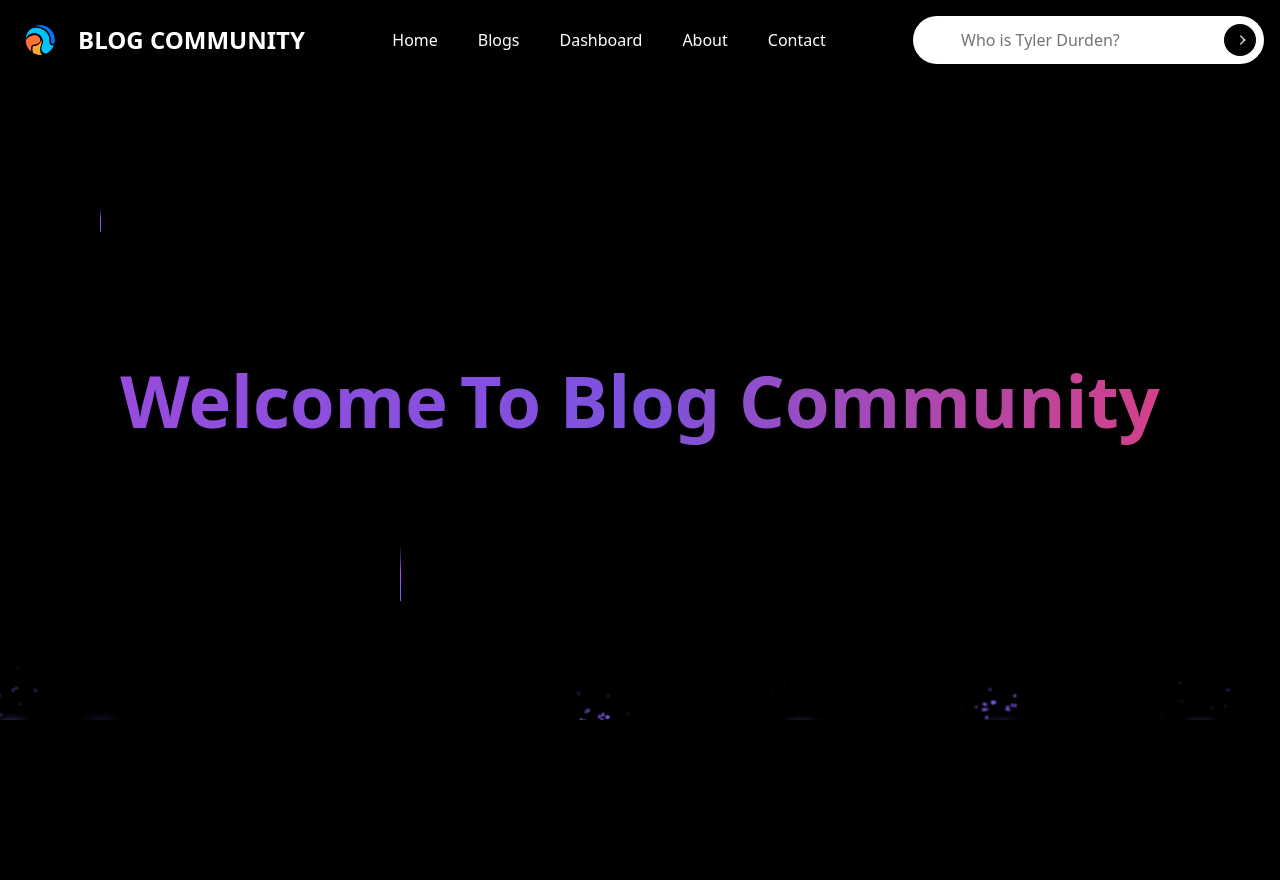
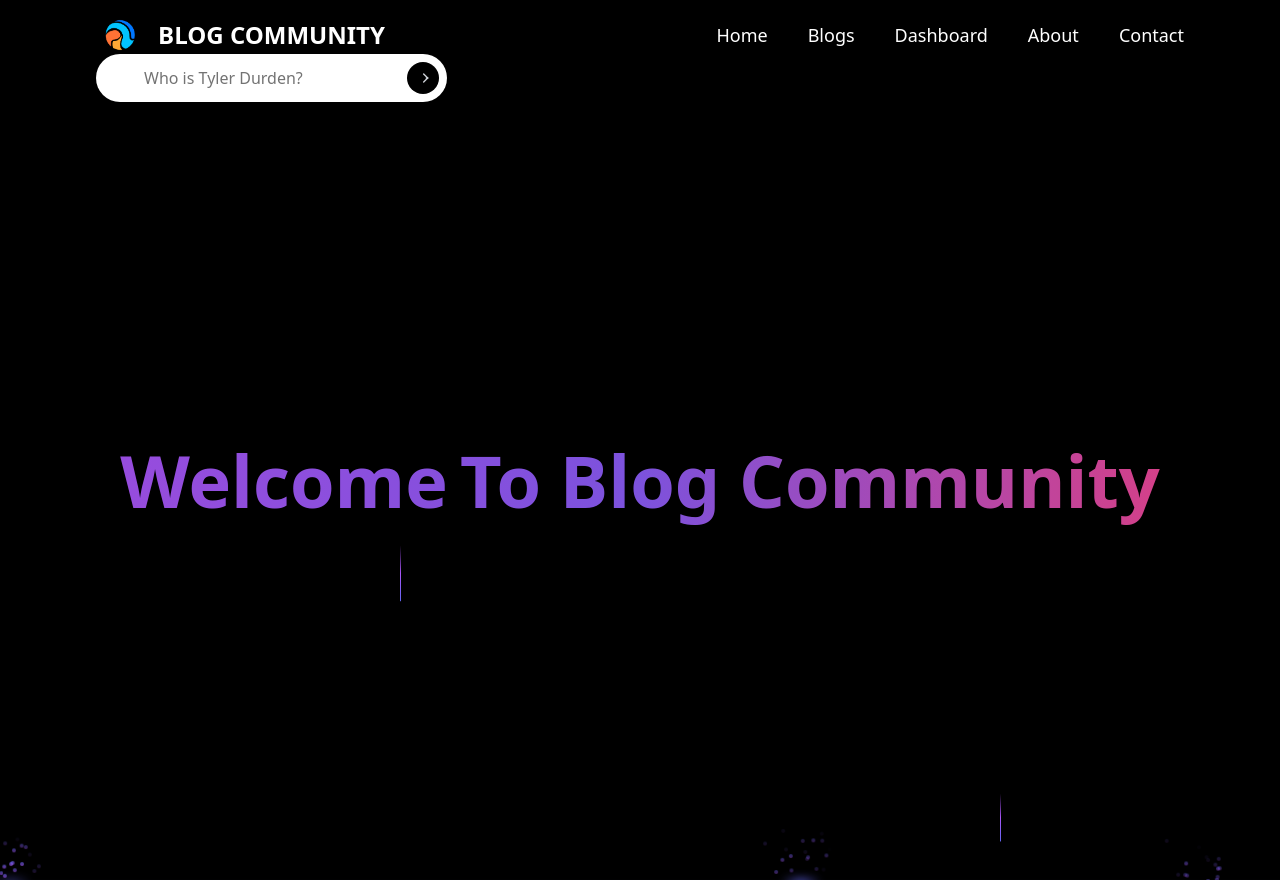
Before and after one commit to sourav0009/BlogApplaction, a Next.js app in the folder client/: page / in a window 1280 px wide. Before the commit the page ends 800 px from the top, so only its background shows below. Built offline with nearby package versions, Linux system fonts and the light colour scheme.

Commit message:
navbar handel

```diff
--- a/client/components/navbar.tsx
+++ b/client/components/navbar.tsx
@@ -63,9 +63,9 @@ const Navbar = () => {
 
     return (
         <>
-            <nav className="z-50 border-gray-200 bg-inherit fixed top-0 w-full">
-                <div className="max-w-screen-xl flex flex-wrap items-center justify-between mx-auto p-4">
-                    <a href="#" className="flex items-center space-x-3 rtl:space-x-reverse">
+            <nav className="z-50 md:px-20 border-gray-200 bg-inherit fixed top-0 w-full ">
+                <div className="max-w-screen  flex flex-wrap items-center justify-between mx-auto p-4">
+                    <a href="#" className="flex items-center space-x-3 rtl:space-x-reverse ">
                         <Image className="rounded-full" height={50} width={50} src={logo} alt="logo" />
                         <span className="self-center text-2xl font-semibold whitespace-nowrap text-white">
                             BLOG COMMUNITY
@@ -160,7 +160,7 @@ const Navbar = () => {
                     </div>
 
                     <div className="items-center justify-between hidden w-full md:flex md:w-auto md:order-1" id="navbar-search">
-                        <ul className="text-white flex flex-row space-x-10">
+                        <ul className="text-white flex flex-row space-x-10 text-lg">
                             <Link href={"/"} onClick={handleMenuLinkClick}>
                                 <li className="hover:text-blue-500 cursor-pointer duration-300 transition-all ease-in-out">Home</li>
                             </Link>
--- a/client/components/ui/background-beams-with-collision.tsx
+++ b/client/components/ui/background-beams-with-collision.tsx
@@ -70,7 +70,7 @@ export const BackgroundBeamsWithCollision = ({
     <div
       ref={parentRef}
       className={cn(
-        "h-96 md:h-[40rem] bg-gradient-to-b   dark:from-neutral-950 dark:to-neutral-800 relative flex items-center w-full justify-center overflow-hidden",
+        "h-96 md:h-[50rem] bg-gradient-to-b  dark:from-neutral-950 dark:to-neutral-800 relative flex items-center w-full justify-center overflow-hidden",
         // h-screen if you want bigger
         className
       )}
```
